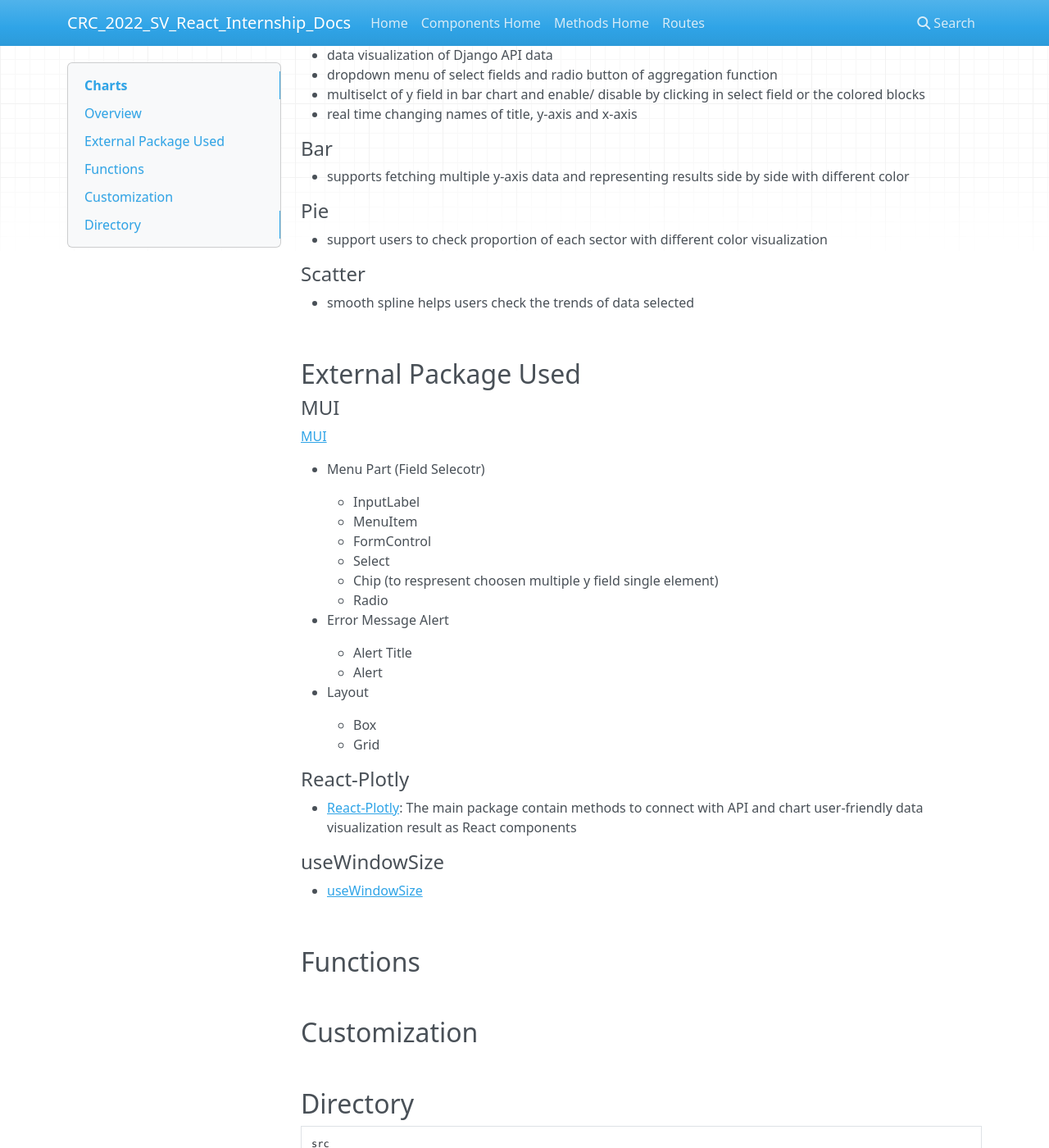
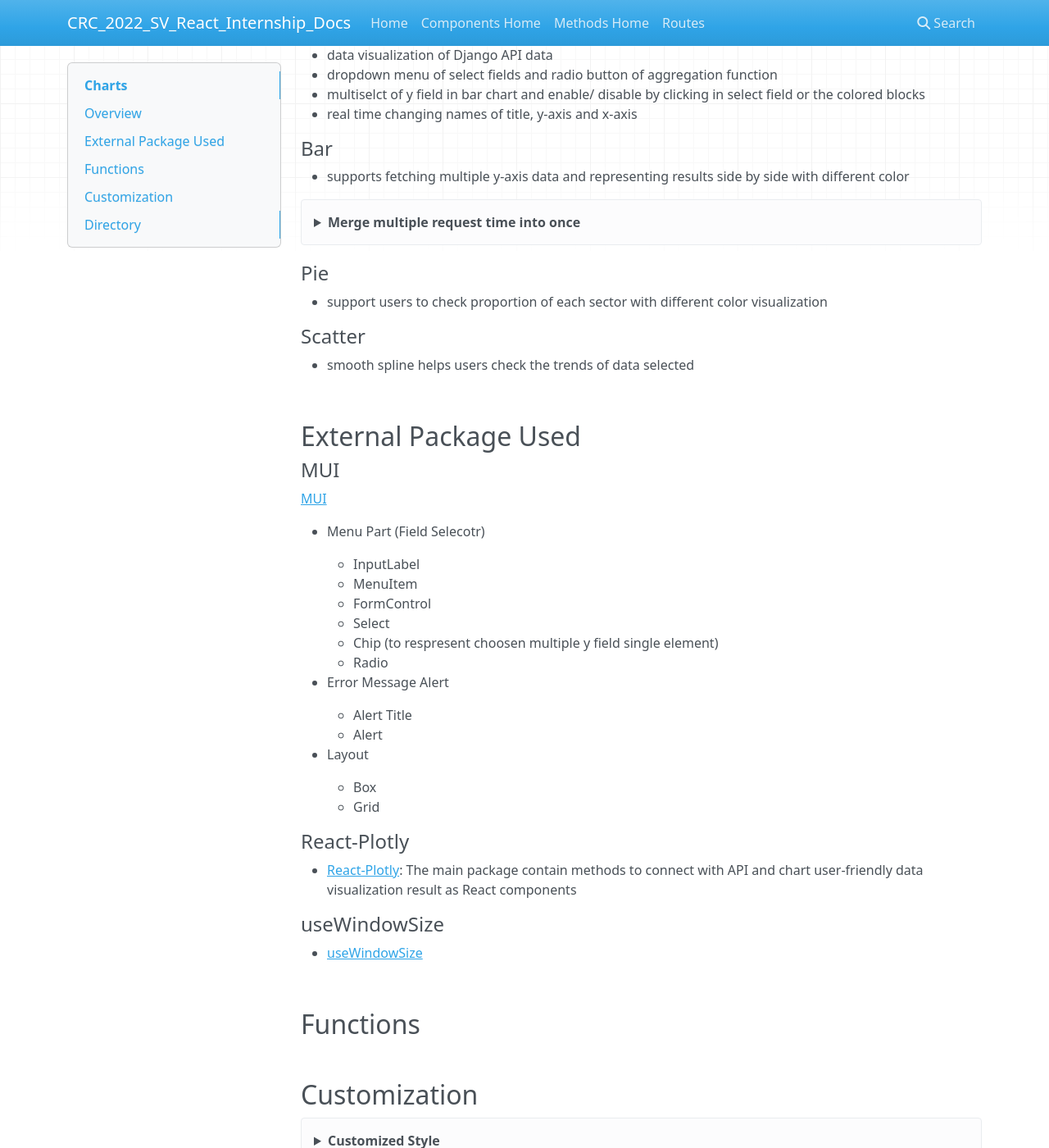
Before and after one commit to chenlize96/CRC_2022_SV_React_Internship_Docs, an MkDocs documentation site: the page built from docs/Components/Charts.md, in a window 1280 px wide and 1400 px high, scrolled down 291 px. Shown: the whole window at 82% size. Built offline with MkDocs 1.6.1, drawn with Linux system fonts in a browser that asks for light colours; nearby versions of some CDN libraries.

Commit message:
chart.md

````diff
--- a/docs/Components/Charts.md
+++ b/docs/Components/Charts.md
@@ -13,6 +13,12 @@
 
 #### Bar
 - supports fetching multiple y-axis data and representing results side by side with different color
+
+
+<details>
+<summary>Merge multiple request time into once</summary>
+MergeCallTimes: Since multiple Y-field request multiple times, merge multiple times as once could effectively avoid `CORS` error
+</details>
 
 #### Pie
 - support users to check proportion of each sector with different color visualization
@@ -60,7 +66,20 @@
 &nbsp;
 
 ## Customization
+<details>
+<summary>Customized Style</summary>
 
+```js
+function getStyles(name, chips, theme) {
+    return {
+      fontWeight:
+        chips.indexOf(name) === -1
+          ? theme.typography.fontWeightRegular
+          : theme.typography.fontWeightMedium,
+    };
+  }
+```
+</details>
 &nbsp;
 
 ## Directory
````
